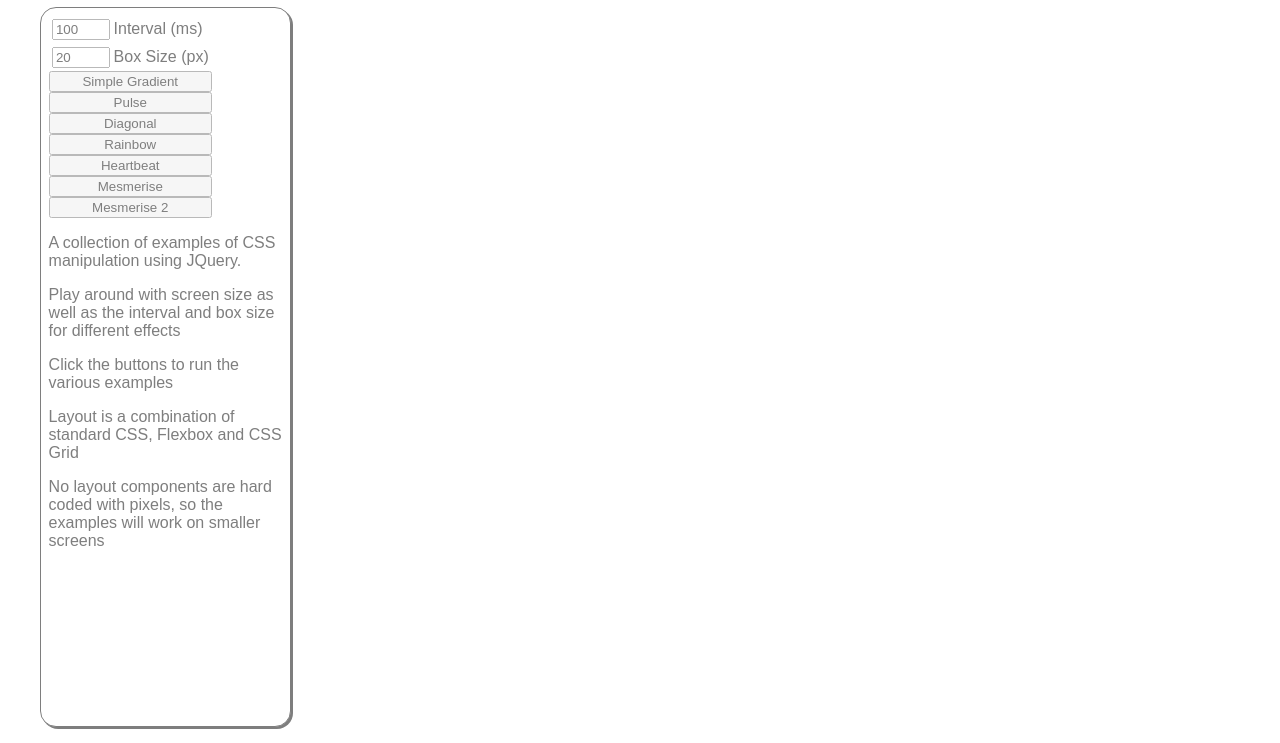
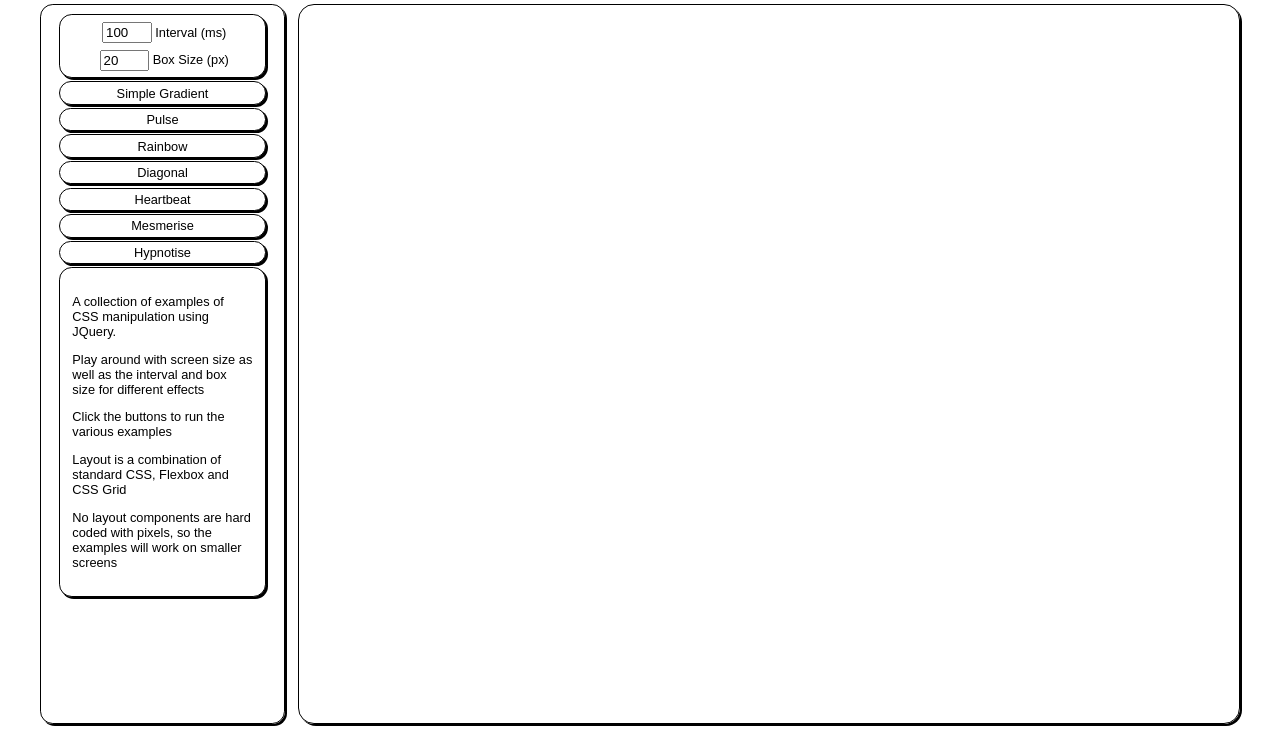
Before and after one commit to johnofsydney/dibBow, a plain HTML site: page index.html in a window 1280 px wide. Shown: the part 73-816 px from the top of the page. Drawn offline with Linux system fonts and the light colour scheme.

Commit message:
all done move on

```diff
--- a/css/style.css
+++ b/css/style.css
@@ -4,7 +4,6 @@
 }
 
 body {
-  /* background-color: pink; */
   background-image: url("../images/rainbow.jpg");
   background-size: cover;
   background-repeat: no-repeat;
@@ -22,26 +21,30 @@ header {
   opacity: 0.5;
   border-radius: 0.5em;
   margin: 0 auto;
+  border: solid black 1px;
+  box-shadow: 2px 2px;
+  /* border-radius: 1em; */
+}
+
+h1 {
+  line-height: 0.5em;
 }
 
 .main {
-  margin: 1em auto;
+  margin: .5em auto;
   width: 95%;
-  /* background-color: cyan; */
   display: flex;
 }
 
 .left {
   flex: 1;
   margin-right: 1em;
-  /* background-color: magenta; */
-  /* display: inline-block; */
   border: solid black 1px;
   box-shadow: 2px 2px;
   border-radius: 1em;
   padding: 0.5em;
-  background-color: white;
-  opacity: 0.5;
+  background-color: rgba(255,255,255,0.5);
+  font-size: 0.8em;
 }
 
 button {
@@ -57,21 +60,41 @@ input {
   flex: 4;
   height : 90vh;
   margin: 0;
-  /* background-color: yellow; */
-  /* display: inline-block; */
+  border: solid black 1px;
+  box-shadow: 2px 2px;
+  border-radius: 1em;
+  padding: 0.5em;
+  background-color: rgba(255,255,255,0.5);
 }
 
 .bigSquare {
   margin: 0 auto;
-  /* background-color: limegreen; */
   display: grid;
 }
 
 .smallSquare {
-  /* border: solid red 1px; */
+  opacity: 1;
 }
 
+.btnDiv {
+  width: 90%;
+  margin: 0.25em auto;
+  padding: 0.25em;
+  background-color: white;
+  text-align: center;
+  border: solid black 1px;
+  box-shadow: 2px 2px;
+  border-radius: 1em;
+}
 
+.btnDiv:hover {
+  background-color: cyan;
+}
+
+#notes {
+  text-align: left;
+  padding: 1em
+}
 
 /* A little cheating is allowed here - seems you only need to specify one each of row and column */
 
--- a/index.html
+++ b/index.html
@@ -13,17 +13,19 @@
   <header><h1>Colorful JQuery</h1></header>
   <div class="main">
     <div class="left">
-      <input id="interval" type="number" value=100>Interval (ms)</input><br/>
-      <input id="squareSize" type="number" value=20>Box Size (px)</input><br/>
-      <button id="simpleGradient">Simple Gradient</button><br/>
-      <button id="pulse">Pulse</button><br/>
-      <button id="diagonal">Diagonal</button><br/>
-      <button id="rainbow">Rainbow</button><br/>
-      <button id="heartbeat">Heartbeat</button><br/>
-      <button id="mesmerise">Mesmerise</button><br/>
-      <button id="mesmer2">Mesmerise 2</button><br/>
+      <div class="btnDiv">
+        <input id="interval" type="number" value=100>Interval (ms)</input><br/>
+        <input id="squareSize" type="number" value=20>Box Size (px)</input><br/>
+      </div>
+      <div class="btnDiv" id="simpleGradient">Simple Gradient</div>
+      <div class="btnDiv" id="pulse">Pulse</div>
+      <div class="btnDiv" id="rainbow">Rainbow</div>
+      <div class="btnDiv" id="diagonal">Diagonal</div>
+      <div class="btnDiv" id="heartbeat">Heartbeat</div>
+      <div class="btnDiv" id="mesmerise">Mesmerise</div>
+      <div class="btnDiv" id="hypnotise">Hypnotise</div>
 
-      <div id="notes">
+      <div class="btnDiv" id="notes">
         <p>A collection of examples of CSS manipulation using JQuery.</p>
         <p>Play around with screen size as well as the interval and box size for different effects</p>
         <p>Click the buttons to run the various examples</p>
--- a/js/main.js
+++ b/js/main.js
@@ -13,7 +13,7 @@ let rainbowTimerDone
 let heartbeatTimerDone
 let diagonalTimerDone
 let mesmeriseTimerDone
-let mesmer2TimerDone
+let hypnotiseTimerDone
 
 const drawBigSquare = function(s) {
   let bigSquareDiv = `<div class="bigSquare"></div>`
@@ -66,7 +66,8 @@ const pulse = function () {
   let b = Math.round((127 * Math.sin(x - (pie/3)) + 128))
   // console.log(r, g, b);
   $(`.smallSquare`).css('background-color', `rgb(${r},${g},${b})`)
-  $('.smallSquare').css('border', 'none')
+  $('.smallSquare').css('border', 'none');
+  $('.smallSquare').css('opacity', "1")
 }
 
 
@@ -116,7 +117,7 @@ const mesmerise = function () {
 }
 
 
-const mesmer2 = function () {
+const hypnotise = function () {
   for (var i = 1; i <= n; i++) {
     for (var j = 1; j <= n; j++) {
       x = x + rateFactor / 10000
@@ -170,13 +171,13 @@ $(document).ready( function () {
     stopAndRedraw();
     pulseTimerDone = setInterval(pulse, speedConstant);
   })
-
-  $('#stopPulse').on('click', function() {
-    clearInterval(pulseTimerDone);
-    clearInterval(rainbowTimerDone);
-    $('.right').html('')
-    drawBoxes(w, h)
-  })
+  //
+  // $('#stopPulse').on('click', function() {
+  //   clearInterval(pulseTimerDone);
+  //   clearInterval(rainbowTimerDone);
+  //   $('.right').html('')
+  //   drawBoxes(w, h)
+  // })
 
   $('#rainbow').on('click', function() {
     getValues()
@@ -203,10 +204,10 @@ $(document).ready( function () {
     mesmeriseTimerDone = setInterval(mesmerise, speedConstant);
   })
 
-  $('#mesmer2').on('click', function() {
+  $('#hypnotise').on('click', function() {
     getValues()
     stopAndRedraw();
-    mesmer2TimerDone = setInterval(mesmer2, speedConstant);
+    hypnotiseTimerDone = setInterval(hypnotise, speedConstant);
   })
 
 
@@ -217,7 +218,7 @@ $(document).ready( function () {
     clearInterval(heartbeatTimerDone);
     clearInterval(diagonalTimerDone);
     clearInterval(mesmeriseTimerDone);
-    clearInterval(mesmer2TimerDone);
+    clearInterval(hypnotiseTimerDone);
 
     $('.right').html('')
     drawBoxes(w, h)
```
